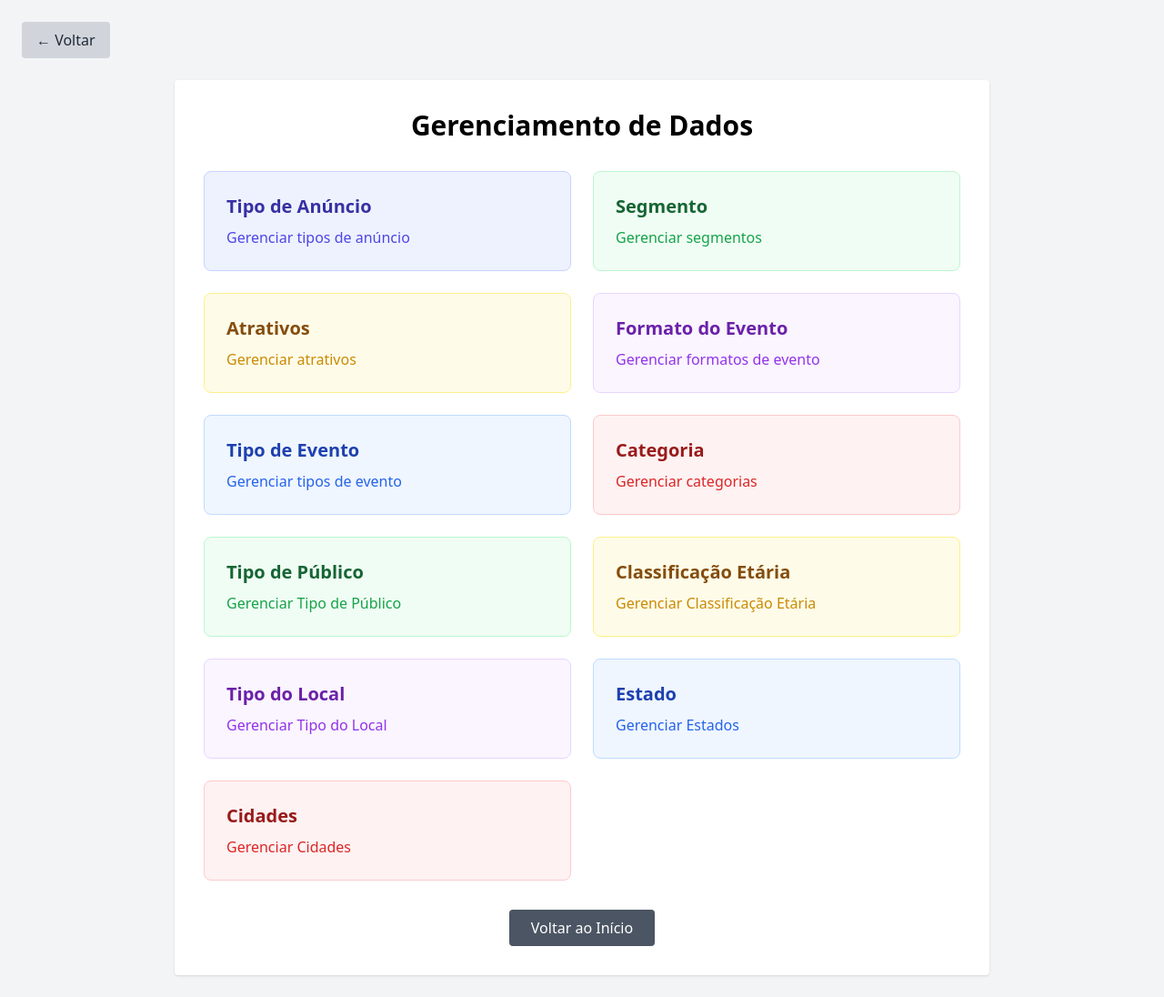
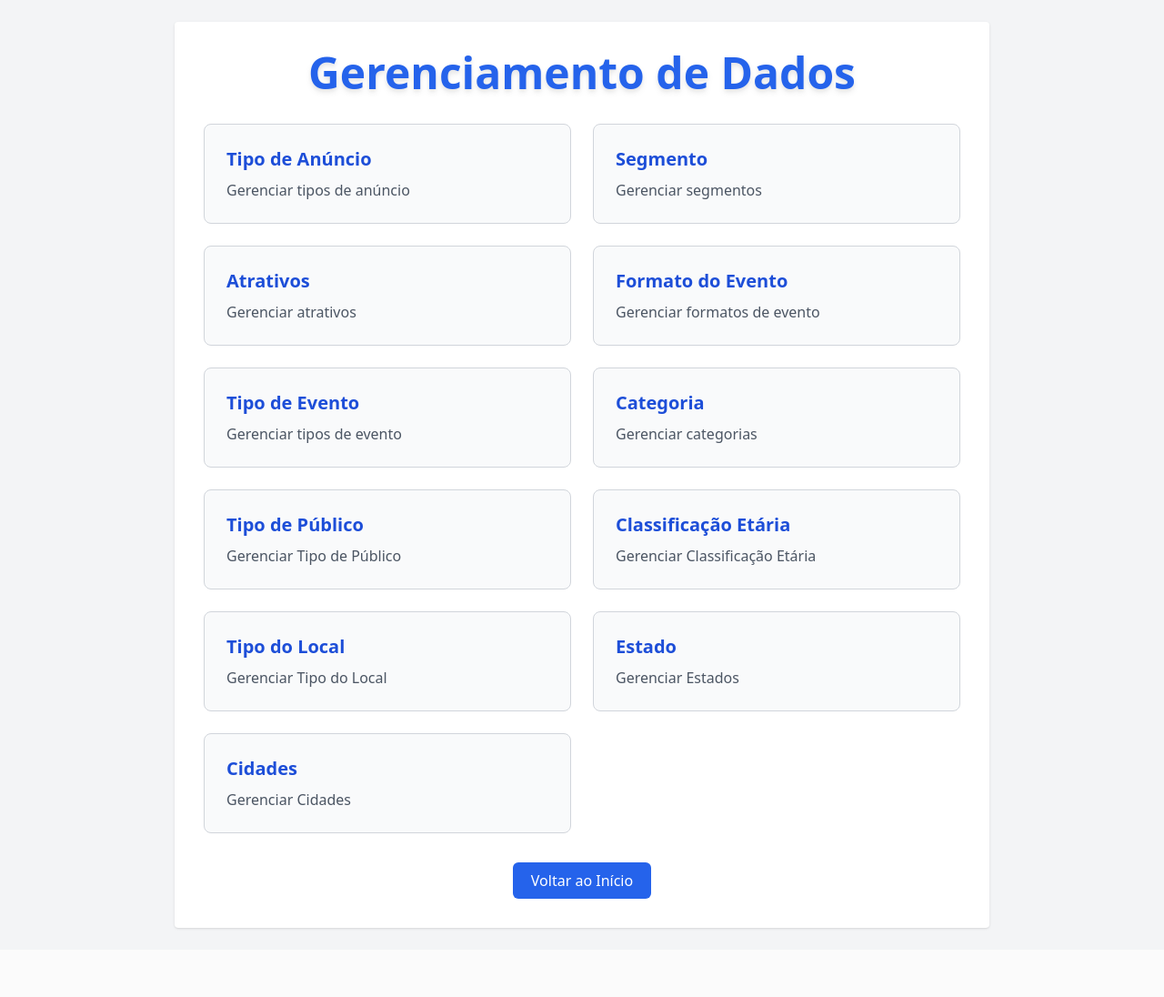
Before and after one commit to TGCodinhoto/vamos_sair_hoje, a PHP site: page /views/navegacao_forms.php in a window 1280 px wide. Shown: the whole page at 91% size. After the commit the page ends 1022 px from the top, so only its background shows below. Run offline with PHP 8.4, Linux system fonts and the light colour scheme; some libraries are stand-ins or nearby versions.

Commit message:
Styles Gerenciamento de Dados

```diff
--- a/views/navegacao_forms.php
+++ b/views/navegacao_forms.php
@@ -8,83 +8,98 @@ error_reporting(E_ALL);
 <html lang="pt-br">
 
 <head>
+    <!-- Meta Tags -->
     <meta charset="UTF-8" />
+    <meta name="viewport" content="width=device-width, initial-scale=1" />
+
+    <!-- Título Site -->
     <title>Navegação - Formulários</title>
+
+    <!-- Tailwind CSS -->
     <script src="https://cdn.tailwindcss.com"></script>
+
+    <!-- Font MontSerrat -->
+    <link href="https://fonts.googleapis.com/css2?family=Montserrat:wght@700&display=swap" rel="stylesheet" />
+
 </head>
 
-<body class="bg-gray-100 min-h-screen p-6">
-    <a href="navegacao_forms.php" class="inline-block mb-6 px-4 py-2 bg-gray-300 text-gray-800 rounded hover:bg-gray-400 transition">&larr; Voltar</a>
+<body class="bg-gray-100 min-h-screen px-2 sm:px-6 py-6">
     <div class="max-w-4xl mx-auto bg-white p-8 rounded shadow">
-        <h1 class="text-3xl font-bold mb-8 text-center">Gerenciamento de Dados</h1>
+        <h1 class="text-4xl md:text-5xl font-bold mb-8 text-center text-blue-600 drop-shadow-md">
+            Gerenciamento de Dados
+        </h1>
 
         <div class="grid grid-cols-1 md:grid-cols-2 gap-6">
             <a href="form_tipoanuncio.php"
-                class="block p-6 bg-indigo-50 border border-indigo-200 rounded-lg hover:bg-indigo-100 transition">
-                <h2 class="text-xl font-semibold text-indigo-800 mb-2">Tipo de Anúncio</h2>
-                <p class="text-indigo-600">Gerenciar tipos de anúncio</p>
+                class="block p-6 bg-gray-50 border border-gray-300 rounded-lg hover:bg-gray-100 transition">
+                <h2 class="text-xl font-semibold text-blue-700 mb-2">Tipo de Anúncio</h2>
+                <p class="text-gray-600">Gerenciar tipos de anúncio</p>
             </a>
 
             <a href="form_segmento.php"
-                class="block p-6 bg-green-50 border border-green-200 rounded-lg hover:bg-green-100 transition">
-                <h2 class="text-xl font-semibold text-green-800 mb-2">Segmento</h2>
-                <p class="text-green-600">Gerenciar segmentos</p>
+                class="block p-6 bg-gray-50 border border-gray-300 rounded-lg hover:bg-gray-100 transition">
+                <h2 class="text-xl font-semibold text-blue-700 mb-2">Segmento</h2>
+                <p class="text-gray-600">Gerenciar segmentos</p>
             </a>
 
             <a href="form_atrativos.php"
-                class="block p-6 bg-yellow-50 border border-yellow-200 rounded-lg hover:bg-yellow-100 transition">
-                <h2 class="text-xl font-semibold text-yellow-800 mb-2">Atrativos</h2>
-                <p class="text-yellow-600">Gerenciar atrativos</p>
+                class="block p-6 bg-gray-50 border border-gray-300 rounded-lg hover:bg-gray-100 transition">
+                <h2 class="text-xl font-semibold text-blue-700 mb-2">Atrativos</h2>
+                <p class="text-gray-600">Gerenciar atrativos</p>
             </a>
 
             <a href="form_formatoevento.php"
-                class="block p-6 bg-purple-50 border border-purple-200 rounded-lg hover:bg-purple-100 transition">
-                <h2 class="text-xl font-semibold text-purple-800 mb-2">Formato do Evento</h2>
-                <p class="text-purple-600">Gerenciar formatos de evento</p>
+                class="block p-6 bg-gray-50 border border-gray-300 rounded-lg hover:bg-gray-100 transition">
+                <h2 class="text-xl font-semibold text-blue-700 mb-2">Formato do Evento</h2>
+                <p class="text-gray-600">Gerenciar formatos de evento</p>
             </a>
 
             <a href="form_tipoevento.php"
-                class="block p-6 bg-blue-50 border border-blue-200 rounded-lg hover:bg-blue-100 transition">
-                <h2 class="text-xl font-semibold text-blue-800 mb-2">Tipo de Evento</h2>
-                <p class="text-blue-600">Gerenciar tipos de evento</p>
+                class="block p-6 bg-gray-50 border border-gray-300 rounded-lg hover:bg-gray-100 transition">
+                <h2 class="text-xl font-semibold text-blue-700 mb-2">Tipo de Evento</h2>
+                <p class="text-gray-600">Gerenciar tipos de evento</p>
             </a>
 
             <a href="form_categoria.php"
-                class="block p-6 bg-red-50 border border-red-200 rounded-lg hover:bg-red-100 transition">
-                <h2 class="text-xl font-semibold text-red-800 mb-2">Categoria</h2>
-                <p class="text-red-600">Gerenciar categorias</p>
-            </a>
-            <a href="form_tipopublico.php"
-                class="block p-6 bg-green-50 border border-green-200 rounded-lg hover:bg-green-100 transition">
-                <h2 class="text-xl font-semibold text-green-800 mb-2">Tipo de Público</h2>
-                <p class="text-green-600">Gerenciar Tipo de Público</p>
-            </a>
-            <a href="form_classificacao_etaria.php"
-                class="block p-6 bg-yellow-50 border border-yellow-200 rounded-lg hover:bg-yellow-100 transition">
-                <h2 class="text-xl font-semibold text-yellow-800 mb-2">Classificação Etária</h2>
-                <p class="text-yellow-600">Gerenciar Classificação Etária</p>
-            </a>
-            <a href="form_tipolocal.php"
-                class="block p-6 bg-purple-50 border border-purple-200 rounded-lg hover:bg-purple-100 transition">
-                <h2 class="text-xl font-semibold text-purple-800 mb-2">Tipo do Local </h2>
-                <p class="text-purple-600">Gerenciar Tipo do Local</p>
-            </a>
-            <a href="form_estado.php"
-                class="block p-6 bg-blue-50 border border-blue-200 rounded-lg hover:bg-blue-100 transition">
-                <h2 class="text-xl font-semibold text-blue-800 mb-2">Estado</h2>
-                <p class="text-blue-600">Gerenciar Estados</p>
-            </a>
-            <a href="form_cidade.php"
-                class="block p-6 bg-red-50 border border-red-200 rounded-lg hover:bg-red-100 transition">
-                <h2 class="text-xl font-semibold text-red-800 mb-2">Cidades</h2>
-                <p class="text-red-600">Gerenciar Cidades</p>
+                class="block p-6 bg-gray-50 border border-gray-300 rounded-lg hover:bg-gray-100 transition">
+                <h2 class="text-xl font-semibold text-blue-700 mb-2">Categoria</h2>
+                <p class="text-gray-600">Gerenciar categorias</p>
             </a>
 
+            <a href="form_tipopublico.php"
+                class="block p-6 bg-gray-50 border border-gray-300 rounded-lg hover:bg-gray-100 transition">
+                <h2 class="text-xl font-semibold text-blue-700 mb-2">Tipo de Público</h2>
+                <p class="text-gray-600">Gerenciar Tipo de Público</p>
+            </a>
+
+            <a href="form_classificacao_etaria.php"
+                class="block p-6 bg-gray-50 border border-gray-300 rounded-lg hover:bg-gray-100 transition">
+                <h2 class="text-xl font-semibold text-blue-700 mb-2">Classificação Etária</h2>
+                <p class="text-gray-600">Gerenciar Classificação Etária</p>
+            </a>
+
+            <a href="form_tipolocal.php"
+                class="block p-6 bg-gray-50 border border-gray-300 rounded-lg hover:bg-gray-100 transition">
+                <h2 class="text-xl font-semibold text-blue-700 mb-2">Tipo do Local </h2>
+                <p class="text-gray-600">Gerenciar Tipo do Local</p>
+            </a>
+
+            <a href="form_estado.php"
+                class="block p-6 bg-gray-50 border border-gray-300 rounded-lg hover:bg-gray-100 transition">
+                <h2 class="text-xl font-semibold text-blue-700 mb-2">Estado</h2>
+                <p class="text-gray-600">Gerenciar Estados</p>
+            </a>
+
+            <a href="form_cidade.php"
+                class="block p-6 bg-gray-50 border border-gray-300 rounded-lg hover:bg-gray-100 transition">
+                <h2 class="text-xl font-semibold text-blue-700 mb-2">Cidades</h2>
+                <p class="text-gray-600">Gerenciar Cidades</p>
+            </a>
         </div>
 
         <div class="mt-8 text-center">
             <a href="../index.php"
-                class="inline-block bg-gray-600 text-white px-6 py-2 rounded hover:bg-gray-700 transition">
+                class="inline-block bg-blue-600 hover:bg-blue-700 text-white font-medium rounded-md px-5 py-2 transition">
                 Voltar ao Início
             </a>
         </div>
```
